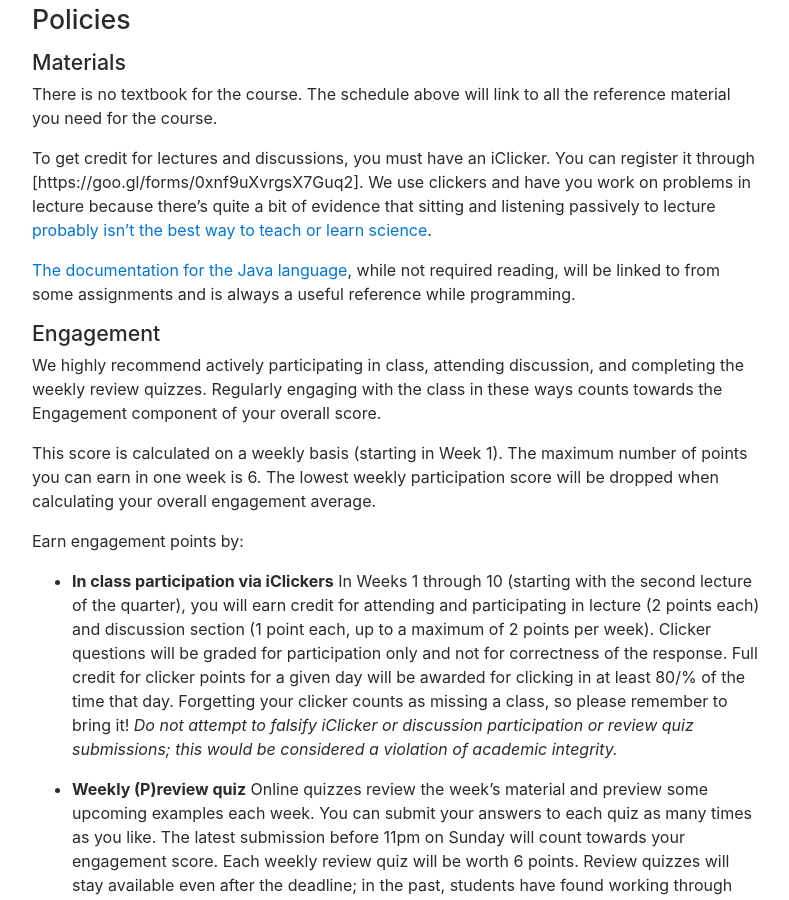
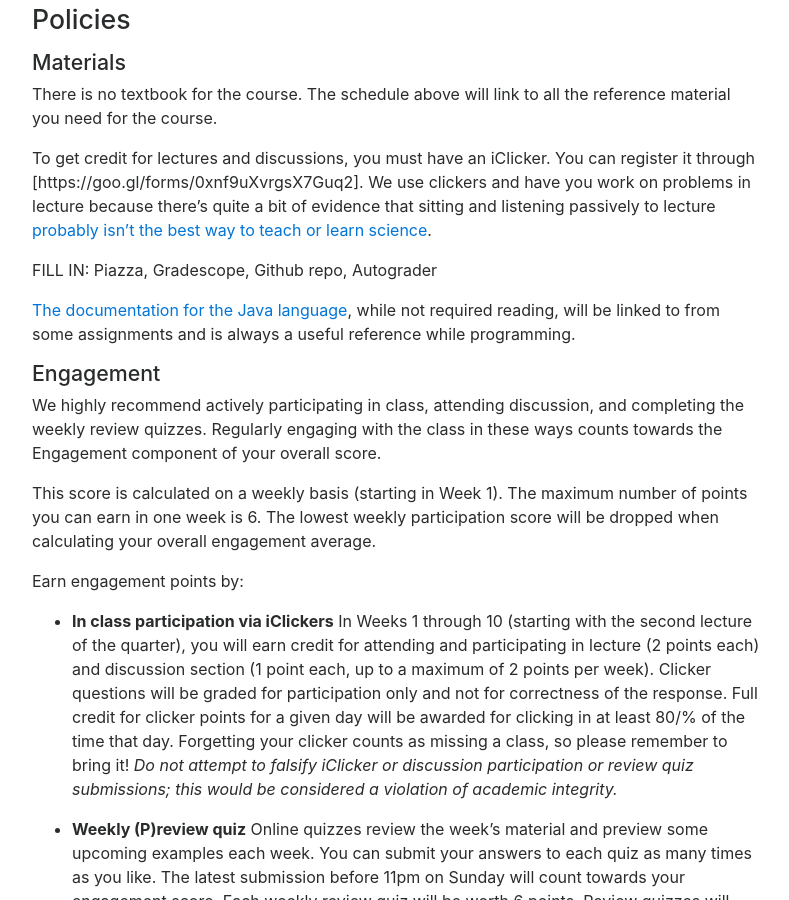
Before and after one commit to ucsd-cse8a-f18/ucsd-cse8a-f18.github.io, a Jekyll site: the page built from index.md, in a window 1280 px wide and 900 px high, scrolled down 3591 px. Shown: the whole window, without its empty margins (243-1032 px from the left). Built offline with Jekyll 4.4.1, drawn with Linux system fonts in a browser that asks for light colours; nearby versions of some CDN libraries.

Commit message:
Update index.md

```diff
--- a/index.md
+++ b/index.md
@@ -191,6 +191,8 @@ work on problems in lecture because there’s quite a bit of evidence that
 sitting and listening passively to lecture [probably isn’t the best way to
 teach or learn
 science](https://www.nature.com/news/why-we-are-teaching-science-wrong-and-how-to-make-it-right-1.17963).
+
+FILL IN: Piazza, Gradescope, Github repo, Autograder
 
 [The documentation for the Java
 language](https://docs.oracle.com/javase/10/), while not required reading,
```
